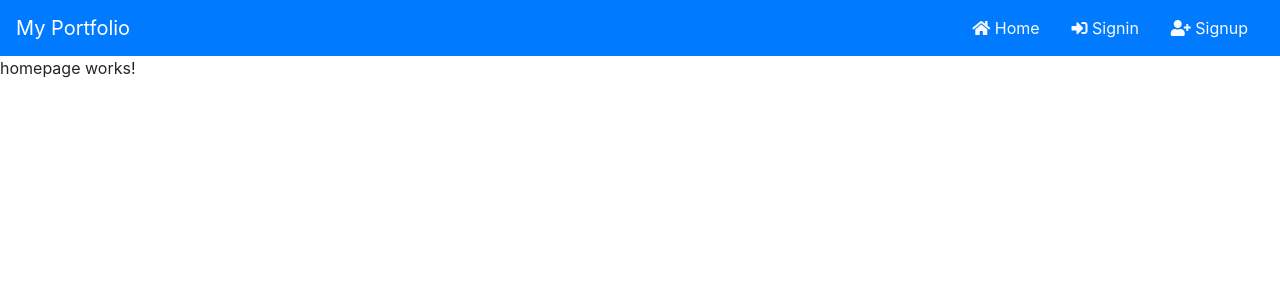
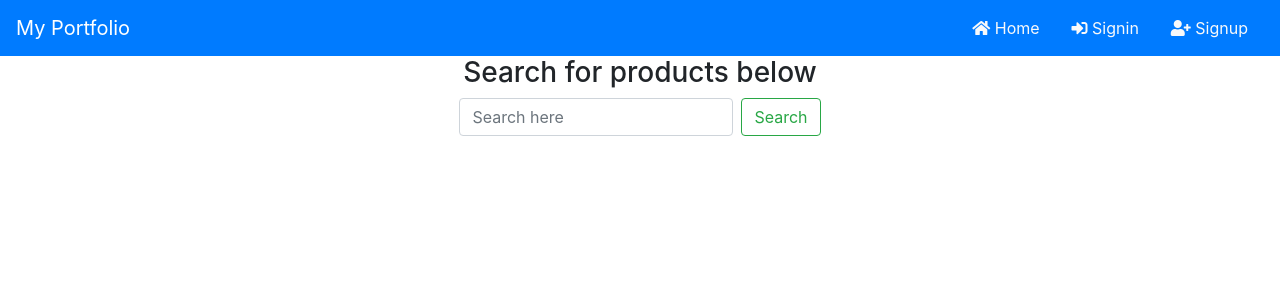
Before and after one commit to VastalShah/KitchenStory, an Angular app: page / in a window 1280 px wide. Shown: the top 300 px of the page. Built offline with nearby package versions, Linux system fonts and the light colour scheme.

Commit message:
added search bar

```diff
--- a/src/app/homepage/homepage.component.html
+++ b/src/app/homepage/homepage.component.html
@@ -1 +1,10 @@
-<p>homepage works!</p>
+<div class="container">
+    <!-- <h3 class="text-center">Kitchen Story</h3> -->
+    <h3 class="text-center">Search for products below</h3>
+    <div class="form-row justify-content-center align-items-center">
+        <form class="form-inline my-2 my-lg-0">
+            <input type="search" class="form-control mr-sm-2" placeholder="Search here" aria-label="Search">
+            <button class="btn btn-outline-success my-2 my-sm-0" type="submit">Search</button>
+        </form>
+    </div>
+</div>
```
